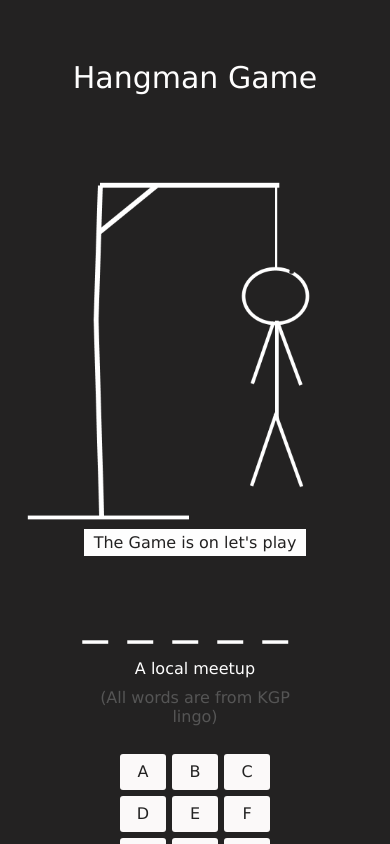
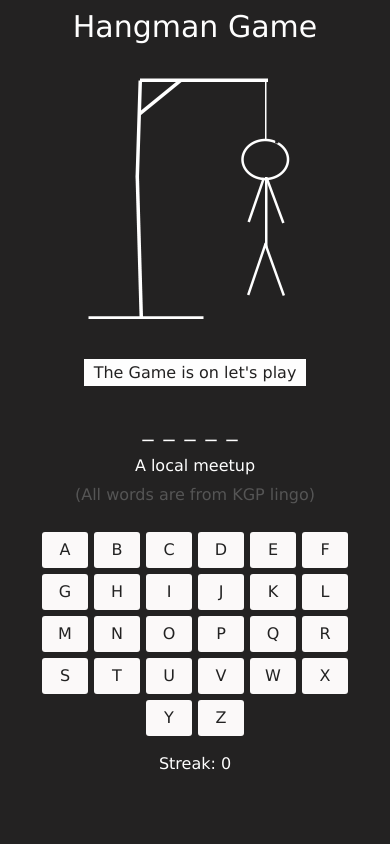
Before and after one commit to oyerohabib/fun-hangman-game, a React (Create React App) app: page / in a window 390 px wide. Shown: the top 844 px of the page. Built offline with nearby package versions, Linux system fonts and the light colour scheme.

Commit message:
feat: improved responsiveness for mobile devices

```diff
--- a/public/style/style.css
+++ b/public/style/style.css
@@ -109,3 +109,28 @@ body {
 .streak {
   margin-top: 15px;
 }
+
+@media only screen and (max-width: 890px) {
+  .title {
+    margin: 0.3em 0;
+  }
+  .answerWrapper {
+    width: 100%;
+    margin-top: 2em;
+  }
+  .answer-box {
+    font-size: 22px;
+    letter-spacing: 10px;
+    margin-top: 30px;
+  }
+  .hangman img,
+  .hangman {
+    height: 250px;
+  }
+  .hangman {
+    width: 225px;
+  }
+  .letters ul {
+    width: 90%;
+  }
+}
```
